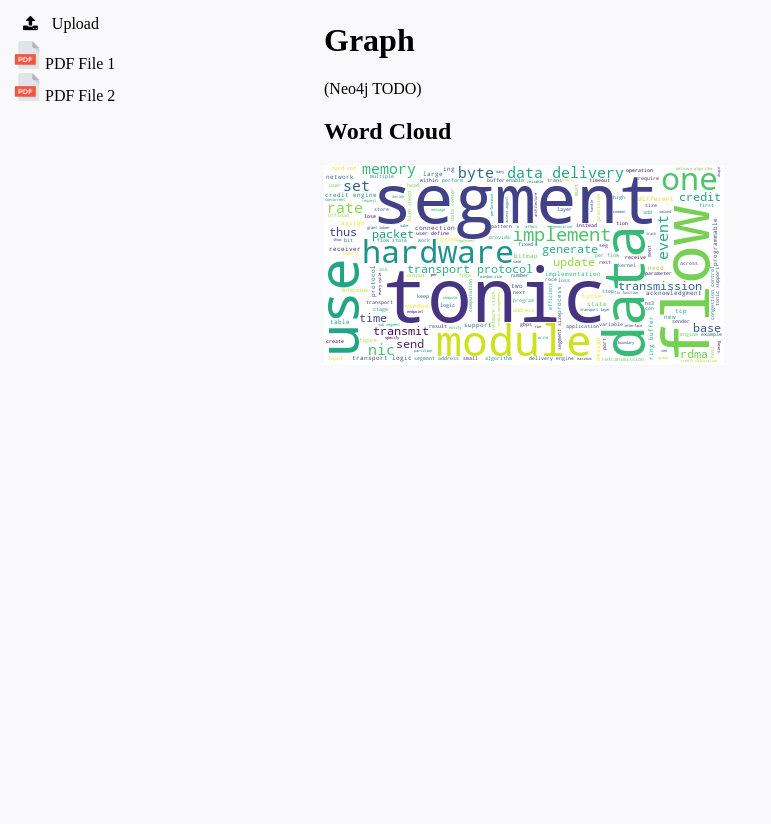
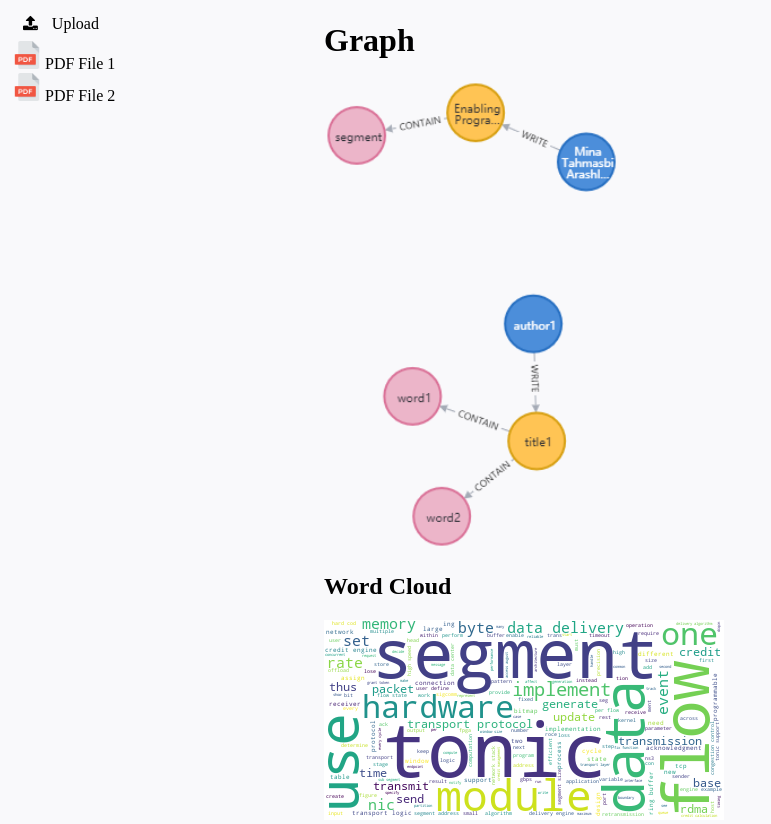
Before and after one commit to LunaMing/Word-Frequency-based-File-Analysis-Tool, a Django app: page / in a window 1280 px wide. Shown: the part 71-895 px from the top of the page, without its empty margins (0-771 px from the left). Before the commit the page ends 433 px from the top, so only its background shows below. Run offline with Django 3.2, Linux system fonts and the light colour scheme.

Commit message:
neo4j 配图graph

```diff
--- a/templates/graph/index.html
+++ b/templates/graph/index.html
@@ -24,9 +24,7 @@
 <div id="right">
     <div id="graph">
         <h1>Graph</h1>
-        <p>
-            (Neo4j TODO)
-        </p>
+        <img src="{% static 'graph/images/neo4j-output-graph.png' %}" alt="neo4j graph" height="469">
     </div>
 
     <div id="word_cloud">
```
Also changed, not shown: static/graph/images/neo4j-output-graph.png (added).
